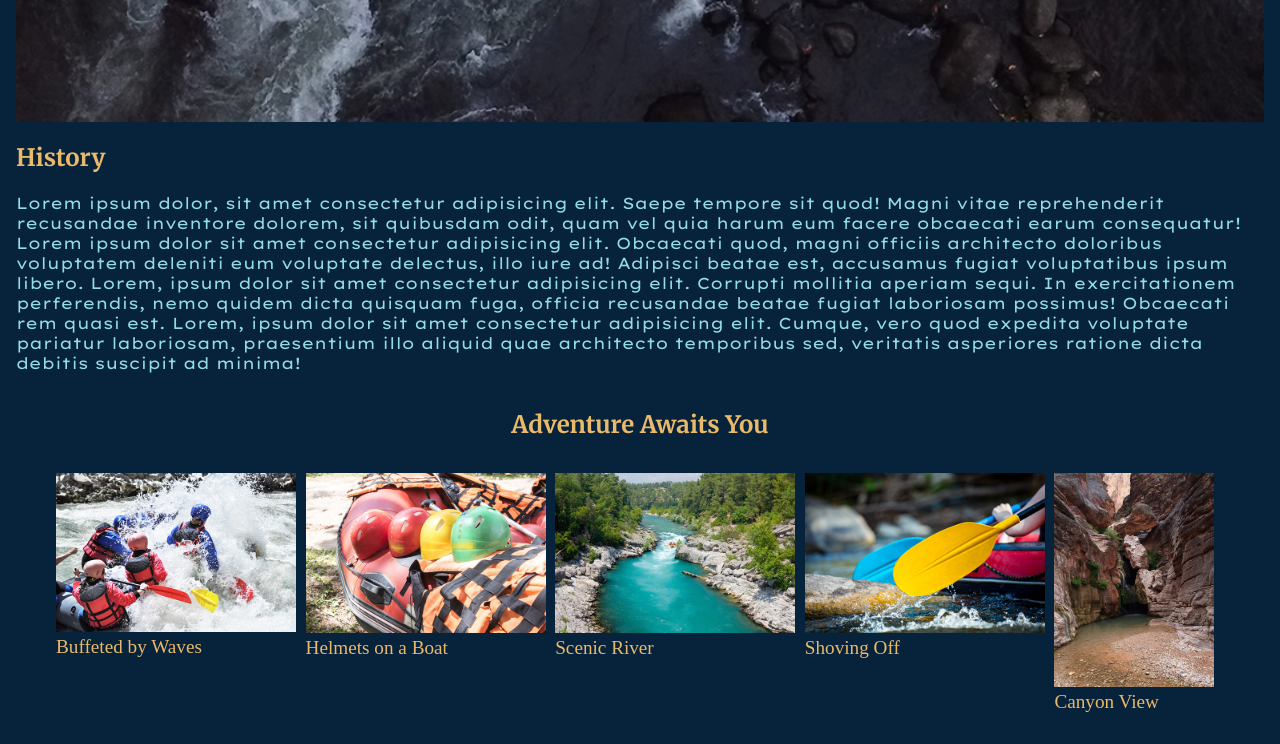
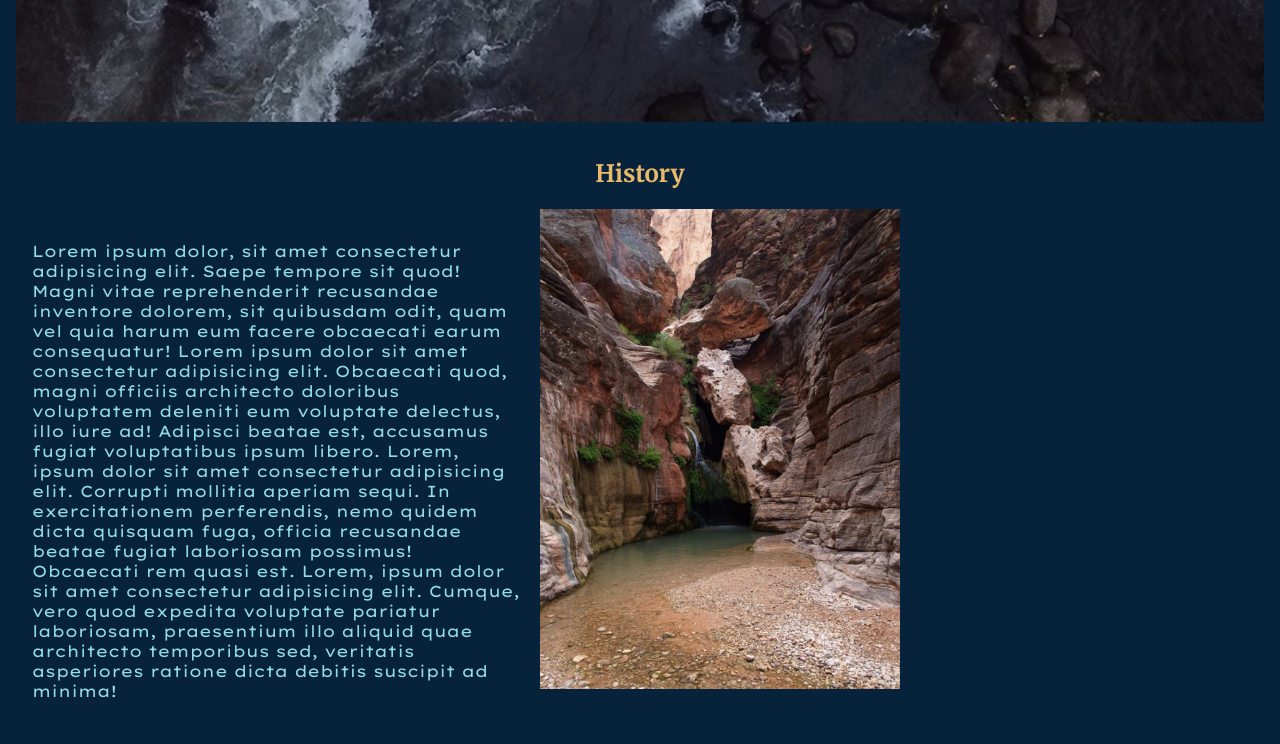
Before and after one commit to ForestofAeshe/wdd130, a plain HTML site: page wwr/about.html in a window 1280 px wide. Shown: the part 720-1464 px from the top of the page. Drawn offline with Linux system fonts and the light colour scheme.

Commit message:
w04 submission 2

```diff
--- a/wwr/about.html
+++ b/wwr/about.html
@@ -31,28 +31,29 @@
         <section class="history">
             <h2>History</h2>
             <p>Lorem ipsum dolor, sit amet consectetur adipisicing elit. Saepe tempore sit quod! Magni vitae reprehenderit recusandae inventore dolorem, sit quibusdam odit, quam vel quia harum eum facere obcaecati earum consequatur! Lorem ipsum dolor sit amet consectetur adipisicing elit. Obcaecati quod, magni officiis architecto doloribus voluptatem deleniti eum voluptate delectus, illo iure ad! Adipisci beatae est, accusamus fugiat voluptatibus ipsum libero. Lorem, ipsum dolor sit amet consectetur adipisicing elit. Corrupti mollitia aperiam sequi. In exercitationem perferendis, nemo quidem dicta quisquam fuga, officia recusandae beatae fugiat laboriosam possimus! Obcaecati rem quasi est. Lorem, ipsum dolor sit amet consectetur adipisicing elit. Cumque, vero quod expedita voluptate pariatur laboriosam, praesentium illo aliquid quae architecto temporibus sed, veritatis asperiores ratione dicta debitis suscipit ad minima!</p>
+            <img src="images/canyon-view.jpg" alt="canyon-view">
         </section>
         <section class="adventure">
             <h2>Adventure Awaits You</h2>
             <figure>
-                <img class="horizontal" src="images/buffeted-by-waves.jpg" alt="buffeted-by-waves">
+                <img src="images/buffeted-by-waves.jpg" alt="buffeted-by-waves">
                 <figcaption>Buffeted by Waves</figcaption>
             </figure>
             <figure>
-                <img class="horizontal" src="images/helmets-on-boat.jpg" alt="helmets-on-boat">
+                <img src="images/helmets-on-boat.jpg" alt="helmets-on-boat">
                 <figcaption>Helmets on a Boat</figcaption>
             </figure>
             <figure>
-                <img class="horizontal" src="images/river.jpg" alt="scenic-river">
+                <img src="images/river.jpg" alt="scenic-river">
                 <figcaption>Scenic River</figcaption>
             </figure>
             <figure>
-                <img class="horizontal" src="images/shoving-off.jpg" alt="shoving-off">
+                <img src="images/shoving-off.jpg" alt="shoving-off">
                 <figcaption>Shoving Off</figcaption>
             </figure>
             <figure>
-                <img class="portrait" src="images/canyon-view.jpg" alt="canyon-view">
-                <figcaption>Canyon View</figcaption>
+                <img src="images/heading-through-the-rapids.jpg" alt="heading-through-the-rapids">
+                <figcaption>Heading Through the Rapids</figcaption>
             </figure>
         </section>
     </main>
--- a/wwr/styles/rafting.css
+++ b/wwr/styles/rafting.css
@@ -8,6 +8,9 @@
     /*https://coolors.co/eaba6b-cc3f0c-235789-92dce5*/
 }
 *{background-color: var(--default-background-color);}
+*,*::before,*::after{
+    box-sizing: border-box;
+}
 
 h1, h2, h3, h4, h5, h6 {
         font-family: "Merriweather", serif;
@@ -85,6 +88,25 @@ article p{
     padding: 1rem;
 }
 
+.history {
+    display:flex;
+    flex-wrap: wrap;
+    padding: 1em 0;
+}
+
+.history h2{
+    width: 100%;
+    text-align: center;
+}
+
+.history p{
+    max-width: 42%;
+    padding: 1em;
+}
+.history img{
+    max-height: 30em;
+}
+
 .adventure{
     display: grid;
     grid-template-columns: 20% 20% 20% 20% 20%;
@@ -93,27 +115,25 @@ article p{
 
 .adventure h2{
     grid-column: 1/6;
-    display: flex;
+    display: grid;
     justify-content: center;
 }
 
-.adventure .horizontal{
-    width: 15rem;
-    height: auto;
+.adventure figure{
+    margin-top: 10rem;
     justify-self:center;
     align-self: center;
 }
-.adventure .portrait{
-    width: 10rem;
-    height: auto;
-    justify-self: center;
-    align-self: center
+
+.adventure figure img{
+    max-width: 20rem;
 }
+
 figcaption{
     color: var(--default-color);
-    justify-content: space-around;
-    align-self: self-end;
     font-size: larger;
+    grid-column:  1/6;
+    justify-self: center;
 }
 
 .sociallinks img{
```
Also changed, not shown: wwr/images/heading-through-the-rapids.jpg (added).
